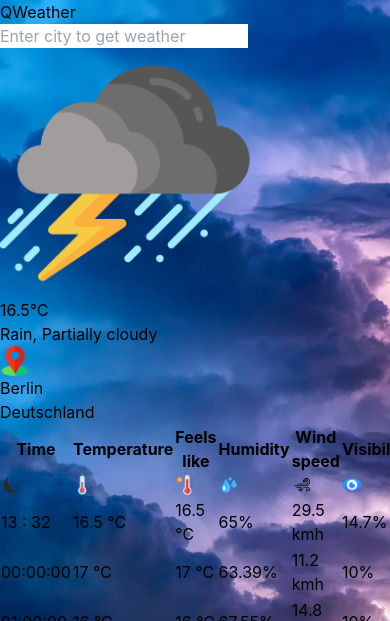
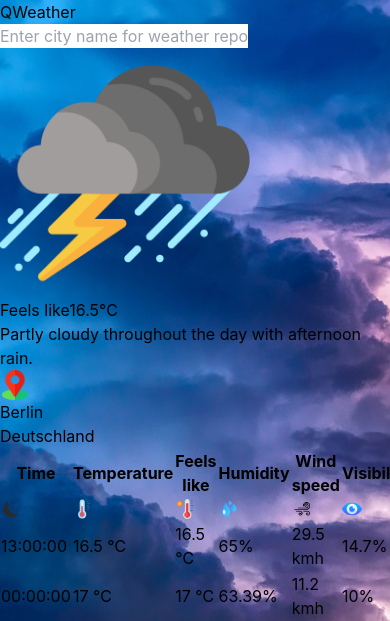
Before and after one commit to Xyzeebit/weather-app, a React (Vite) app: page / in a window 390 px wide. Shown: the top 621 px of the page. Built offline with nearby package versions, Linux system fonts and the light colour scheme.

Commit message:
Style: implement responsive mobile first design for weather component

```diff
--- a/src/components/SearchBox.jsx
+++ b/src/components/SearchBox.jsx
@@ -8,6 +8,8 @@ const SearchBox = () => {
     }
     const handleSubmit = (evt) => {
       evt.preventDefault();
+      alert(value)
+      setValue('')
     }
     return (
       <form className="flex items-center justify-center w-4/5 md:1/2" onSubmit={handleSubmit}>
@@ -15,8 +17,8 @@ const SearchBox = () => {
           type="text"
           value={value}
           onChange={handleOnChange}
-          placeholder="Enter city to get weather"
-          className="pl-4 w-full lg:w-1/2 md:h-12 rounded-md appearance-none border-2 py-2 px-3 text-gray-700 leading-tight bg-gray-100 focus:outline-none focus:shadow-outline focus:border-blue-500"
+          placeholder="Enter city name for weather report"
+          className="pl-4 w-full lg:w-1/2 h-12 rounded-full appearance-none border-2 text-gray-700 leading-tight bg-gray-100 focus:bg-white focus:outline-none focus:shadow-outline focus:border-blue-500"
         />
       </form>
     );
--- a/src/components/WeatherInfo.jsx
+++ b/src/components/WeatherInfo.jsx
@@ -67,28 +67,28 @@ TableRow.propTypes = {
 
 const TableItems = ({ weather, multiple }) => (
   <>
-    <td className="border px-4 py-2 text-center text-gray-600">
+    <td className="border p-2 text-center text-gray-600">
       {multiple ? weather.datetime : weather.time}
     </td>
-    <td className="border px-4 py-2 text-center text-gray-600">
+    <td className="border p-2 text-center text-gray-600">
       {weather.temperature} ℃
     </td>
-    <td className="border px-4 py-2 text-center text-gray-600">
+    <td className="border p-2 text-center text-gray-600">
       {weather.feelslike} ℃
     </td>
-    <td className="border px-4 py-2 text-center text-gray-600">
+    <td className="border p-2 text-center text-gray-600">
       {weather.humidity}%
     </td>
-    <td className="border px-4 py-2 text-center text-gray-600">
+    <td className="border p-2 text-center text-gray-600">
       {weather.windspeed} kmh
     </td>
-    <td className="border px-4 py-2 text-center text-gray-600">
+    <td className="border p-2 text-center text-gray-600">
       {weather.visibility}%
     </td>
-    <td className="border px-4 py-2 text-center text-gray-600">
+    <td className="border p-2 text-center text-gray-600">
       {weather.sunrise ? weather.sunrise + " AM" : "N/A"}
     </td>
-    <td className="border px-4 py-2 text-center text-gray-600">
+    <td className="border p-2 text-center text-gray-600">
       {weather.sunrise ? weather.sunrise + " PM" : "N/A"}
     </td>
   </>
@@ -131,21 +131,24 @@ const TableIcons = () => (
 const WeatherInfoMain = ({ location, weather }) => {
   return (
     <div className="bg-white px-4 md:px-24 py-1 md:py-8 md:flex md:justify-between md:items-start border-box">
-      <div>
+      <div className="md:w-1/3">
         <div>
-          <img src={stormImage} alt={weather.icon} width={250} height={180} />
-          <div className="font-bold text-3xl md:text-6xl text-gray-600">
-            {weather.temperature}℃
+          <img src={stormImage} alt={weather.icon} width={250} height={180} className='m-auto' />
+          <div className="mt-4">
+            <span className="font-bold text-red-400">Feels like</span>
+            <span className="font-bold text-5xl md:text-6xl text-gray-600">
+              {weather.feelslike}°C
+            </span>
           </div>
         </div>
-        <div className="pt-4">
-          <div className="font-bold text-2xl text-gray-600">
-            {weather.conditions}
+        <div className="pt-4 md:pt-8 lg:pt-4 md:w-64 leading-tight">
+          <div className="font-bold text-2xl text-gray-600 border-t border-t-2">
+            {weather.description}
           </div>
         </div>
       </div>
 
-      <div>
+      <div className="mt-10 md:mt-0 md:w-2/3 lg:w-10/12">
         <div className="flex-row">
           <div className="flex items-center justify-end">
             <img
@@ -165,32 +168,32 @@ const WeatherInfoMain = ({ location, weather }) => {
           )}
         </div>
 
-        <div className="pt-10">
-          <table className="table-auto">
+        <div className="pt-10 md:ml-10 lg:ml-0 w-full overflow-x-auto">
+          <table className="table-auto w-full">
             <thead>
               <TableRow>
-                <th className="border border-gray-500 bg-gray-200 px-4 py-2">
+                <th className="border border-blue-500 bg-gray-200 px-4 py-2">
                   Time
                 </th>
-                <th className="border border-gray-500 bg-gray-200 px-4 py-2">
+                <th className="border border-blue-500 bg-gray-200 px-4 py-2">
                   Temperature
                 </th>
-                <th className="border border-gray-500 bg-gray-200 px-4 py-2">
+                <th className="border border-blue-500 bg-gray-200 px-4 py-2">
                   Feels like
                 </th>
-                <th className="border border-gray-500 bg-gray-200 px-4 py-2">
+                <th className="border border-blue-500 bg-gray-200 px-4 py-2">
                   Humidity
                 </th>
-                <th className="border border-gray-500 bg-gray-200 px-4 py-2">
+                <th className="border border-blue-500 bg-gray-200 px-4 py-2">
                   Wind speed
                 </th>
-                <th className="border border-gray-500 bg-gray-200 px-4 py-2">
+                <th className="border border-blue-500 bg-gray-200 px-4 py-2">
                   Visibility
                 </th>
-                <th className="border border-gray-500 bg-gray-200 px-4 py-2">
+                <th className="border border-blue-500 bg-gray-200 px-4 py-2">
                   Sun rise
                 </th>
-                <th className="border border-gray-500 bg-gray-200 px-4 py-2">
+                <th className="border border-blue-500 bg-gray-200 px-4 py-2">
                   Sun set
                 </th>
               </TableRow>
@@ -200,7 +203,7 @@ const WeatherInfoMain = ({ location, weather }) => {
                 <TableIcons />
               </TableRow>
               <TableRow>
-                <TableItems weather={weather} />
+                <TableItems weather={weather} multiple={false} />
               </TableRow>
               {weather?.hours.length > 0 && (
                 <>
--- a/src/libs/index.js
+++ b/src/libs/index.js
@@ -21,7 +21,7 @@ function getWeatherReport(wea) {
     const d = new Date(wea.datetimeEpoch);
 
     w["id"] = wea.datetimeEpoch;
-    w["time"] = d.getHours() + ' : ' + d.getMinutes();
+    w["time"] = d.getHours() + ':00:00';
     w["datetime"] = wea.datetime;
     w["temperature"] = wea.temp;
     w["feelslike"] = wea.feelslike;
```
